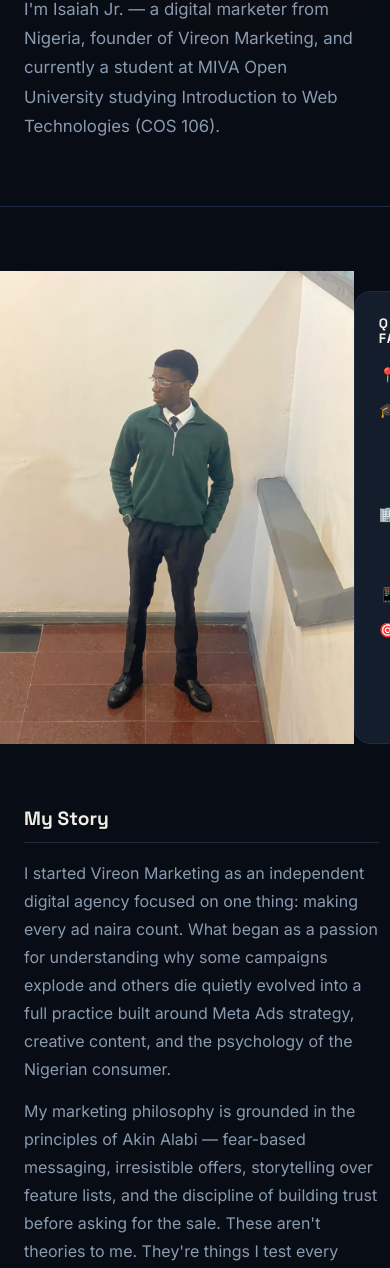
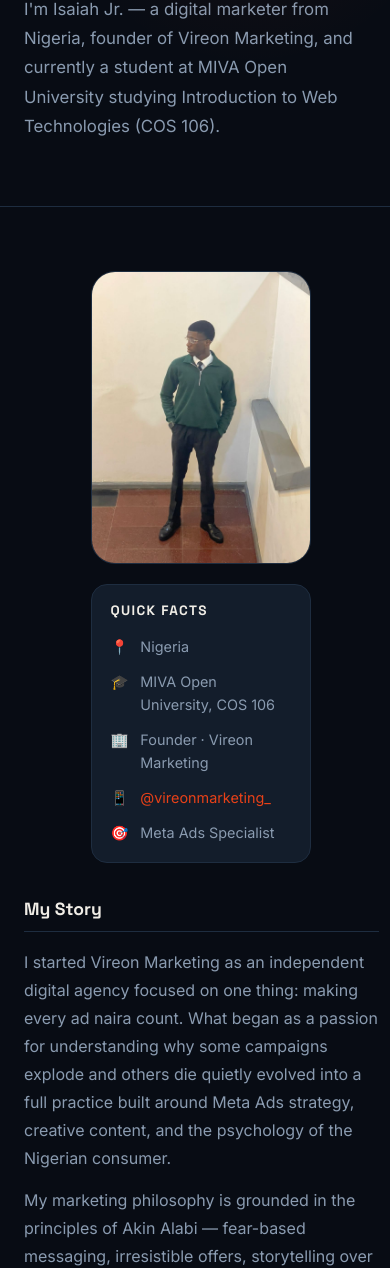
Before and after one commit to iamsimplyyyhim/COS106-portfolio-, a plain HTML site: page about.html in a window 390 px wide. Shown: the part 342-1610 px from the top of the page. Drawn offline with Linux system fonts and the light colour scheme.

Commit message:
Add responsive styles for photo elements

```diff
--- a/css/style.css
+++ b/css/style.css
@@ -465,6 +465,26 @@ footer {
   text-transform: uppercase;
   color: var(--text-muted);
   z-index: 1;
+}
+.hero-photo-real {
+  width: 100%;
+  max-width: 420px;
+  aspect-ratio: 3/4;
+  object-fit: cover;
+  object-position: center top;
+  border-radius: var(--radius-xl);
+  display: block;
+}
+.about-photo-real {
+  width: 100%;
+  max-width: 320px;
+  aspect-ratio: 3/4;
+  object-fit: cover;
+  object-position: center top;
+  border-radius: var(--radius-xl);
+  border: 1px solid var(--border);
+  display: block;
+  margin: 0 auto;
 }
 .hero-badge {
   position: absolute;
@@ -1082,9 +1102,10 @@ footer {
   .hero-badge { left: 50%; transform: translateX(-50%); bottom: -16px; white-space: nowrap; }
   .stats-grid { grid-template-columns: repeat(2, 1fr); }
   .skills-grid { grid-template-columns: repeat(2, 1fr); }
-  .about-grid { grid-template-columns: 1fr; }
-  .about-photo-wrap { position: static; display: flex; justify-content: center; }
+  .about-grid { grid-template-columns: 1fr; gap: 36px; }
+  .about-photo-wrap { position: static; display: flex; flex-direction: column; align-items: center; }
   .about-photo-placeholder { max-width: 320px; width: 100%; }
+  .about-photo-wrap .card { max-width: 320px; width: 100%; }
   .projects-grid { grid-template-columns: 1fr; }
   .project-card.featured { flex-direction: column; }
   .project-card.featured .project-img { width: 100%; min-height: 220px; }
@@ -1107,12 +1128,21 @@ footer {
   .footer-bottom { flex-direction: column; text-align: center; }
   .contact-form-wrap { padding: 24px; }
   .hero-photo-placeholder { max-width: 300px; font-size: 3.5rem; }
+  .about-photo-real { max-width: 260px; }
+  .about-photo-wrap .card { max-width: 260px; padding: 18px !important; }
+  .edu-table { display: block; overflow-x: auto; white-space: nowrap; }
+  .edu-table th, .edu-table td { white-space: normal; }
+  .about-block h3 { font-size: 1.1rem; }
 }
 @media (max-width: 480px) {
   .stats-grid { grid-template-columns: 1fr 1fr; }
   .stat-number { font-size: 1.8rem; }
   .hero-cta { flex-direction: column; align-items: center; }
   .hero-cta .btn { width: 100%; justify-content: center; }
+  .about-photo-real { max-width: 220px; }
+  .about-photo-wrap .card { max-width: 220px; }
+  .skills-wrap { gap: 8px; }
+  .skill-pill { font-size: 0.78rem; padding: 6px 12px; }
 }
 
 /* ---- REDUCED MOTION ---- */
```
